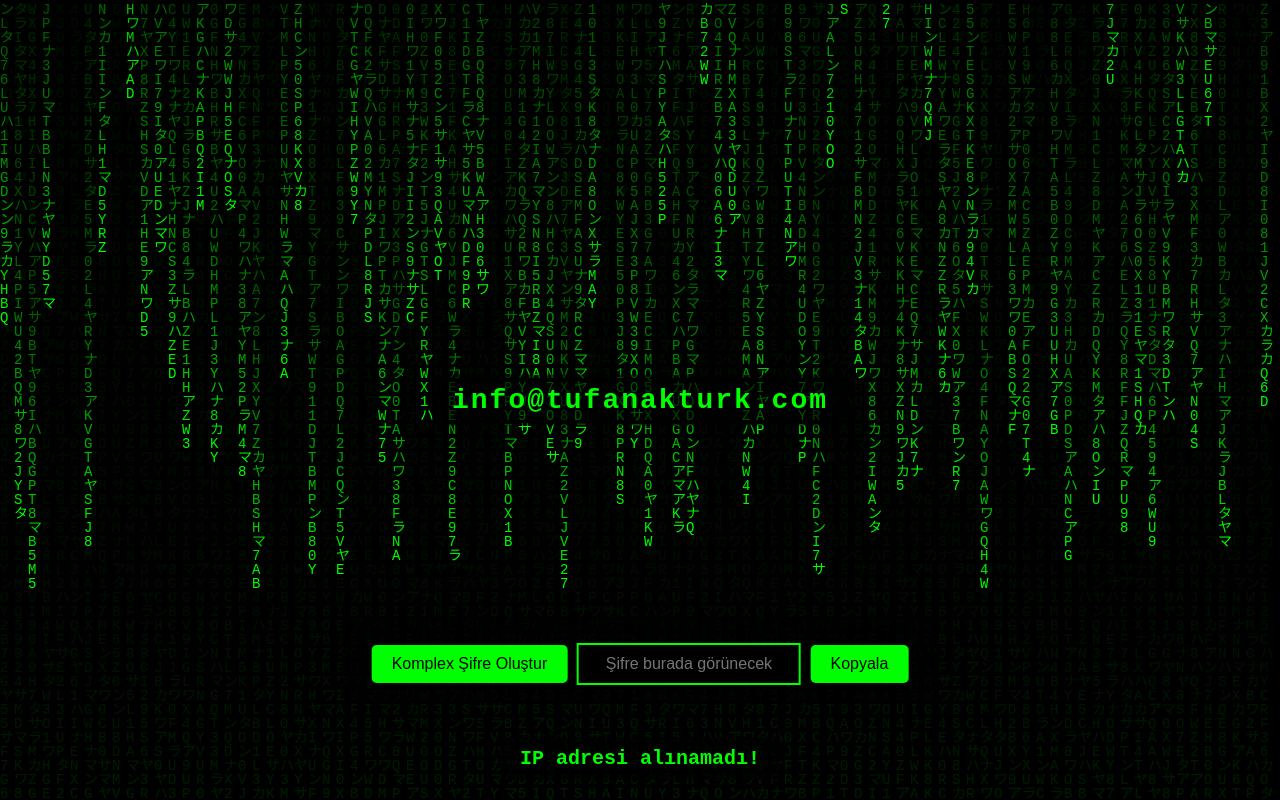
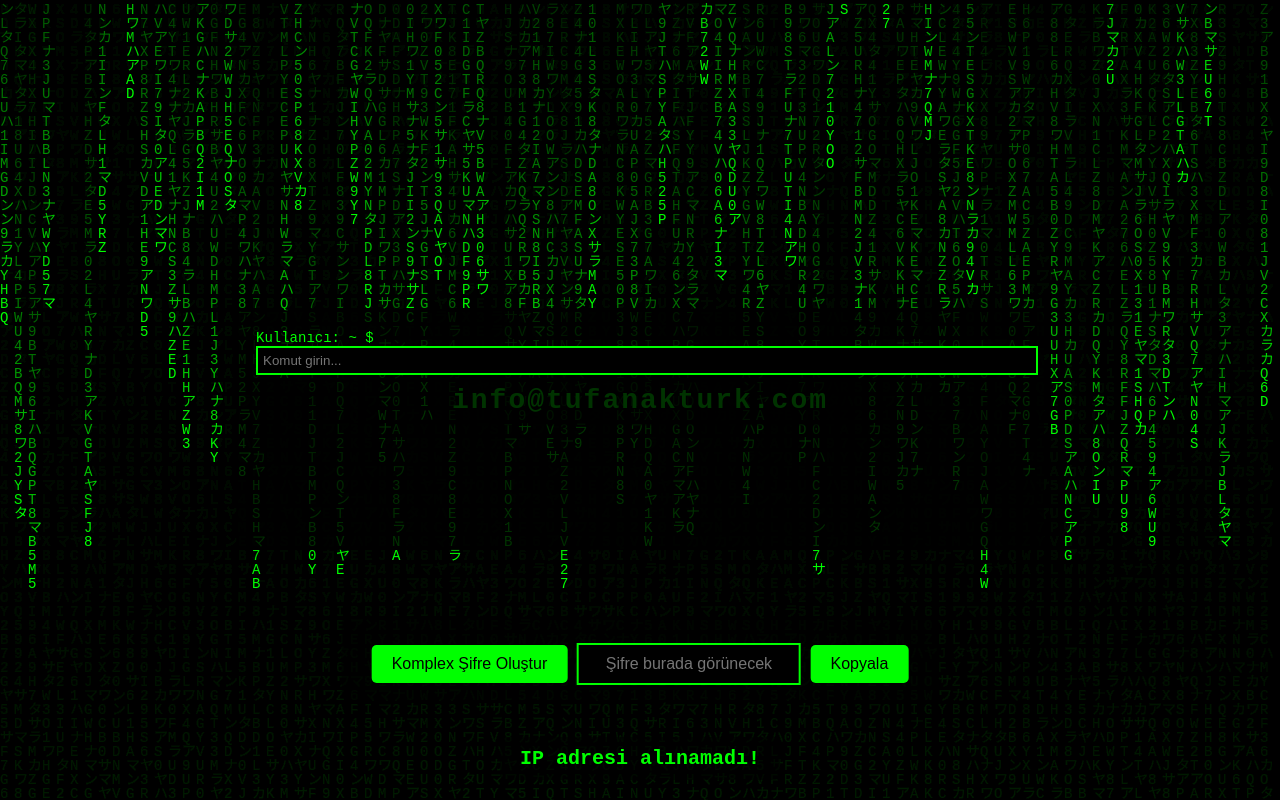
Before and after one commit to twofun52/tufanakturk, a plain HTML site: page index.html in a window 1280 px wide. Drawn offline with Linux system fonts and the light colour scheme; no server answers; a web font is replaced by a local one.

Commit message:
Update index.html

```diff
--- a/index.html
+++ b/index.html
@@ -107,6 +107,29 @@
         .password-generator .copy-btn:hover {
             background-color: #0a0;
         }
+        .terminal {
+            position: absolute;
+            bottom: 250px;
+            left: 50%;
+            transform: translateX(-50%);
+            font-size: 14px;
+            width: 60%;
+            max-width: 800px;
+            height: 200px;
+            background: rgba(0, 0, 0, 0.8);
+            padding: 20px;
+            border-radius: 10px;
+            font-family: 'MatrixFont', monospace;
+            color: #0F0;
+            overflow-y: scroll;
+        }
+        .terminal input {
+            background-color: black;
+            color: #0F0;
+            border: 2px solid #0F0;
+            width: 100%;
+            padding: 5px;
+        }
     </style>
 </head>
 <body>
@@ -117,6 +140,12 @@
         <button onclick="generatePassword()">Komplex Şifre Oluştur</button>
         <input type="text" id="passwordOutput" readonly placeholder="Şifre burada görünecek">
         <button class="copy-btn" onclick="copyPassword()">Kopyala</button>
+    </div>
+
+    <!-- Terminal Simülasyonu -->
+    <div class="terminal">
+        <div id="terminal-output">Kullanıcı: ~ $ </div>
+        <input type="text" id="terminal-input" placeholder="Komut girin..." onkeydown="handleTerminalInput(event)">
     </div>
 
     <script>
@@ -187,6 +216,24 @@
             alert("Şifre panoya kopyalandı!");
         }
 
+        // Terminal Simülasyonu
+        function handleTerminalInput(event) {
+            if (event.key === "Enter") {
+                const input = document.getElementById("terminal-input").value;
+                const output = document.getElementById("terminal-output");
+
+                if (input === "ls") {
+                    output.innerHTML += "<br>Dosyalar: file1.txt, file2.txt, file3.txt";
+                } else if (input === "pwd") {
+                    output.innerHTML += "<br>/home/user";
+                } else {
+                    output.innerHTML += `<br>Hata: Komut bulunamadı: ${input}`;
+                }
+                document.getElementById("terminal-input").value = '';
+                output.scrollTop = output.scrollHeight; // Terminal ekranı aşağı kayacak
+            }
+        }
+
         setInterval(drawMatrix, 50);
     </script>
 </body>
```
